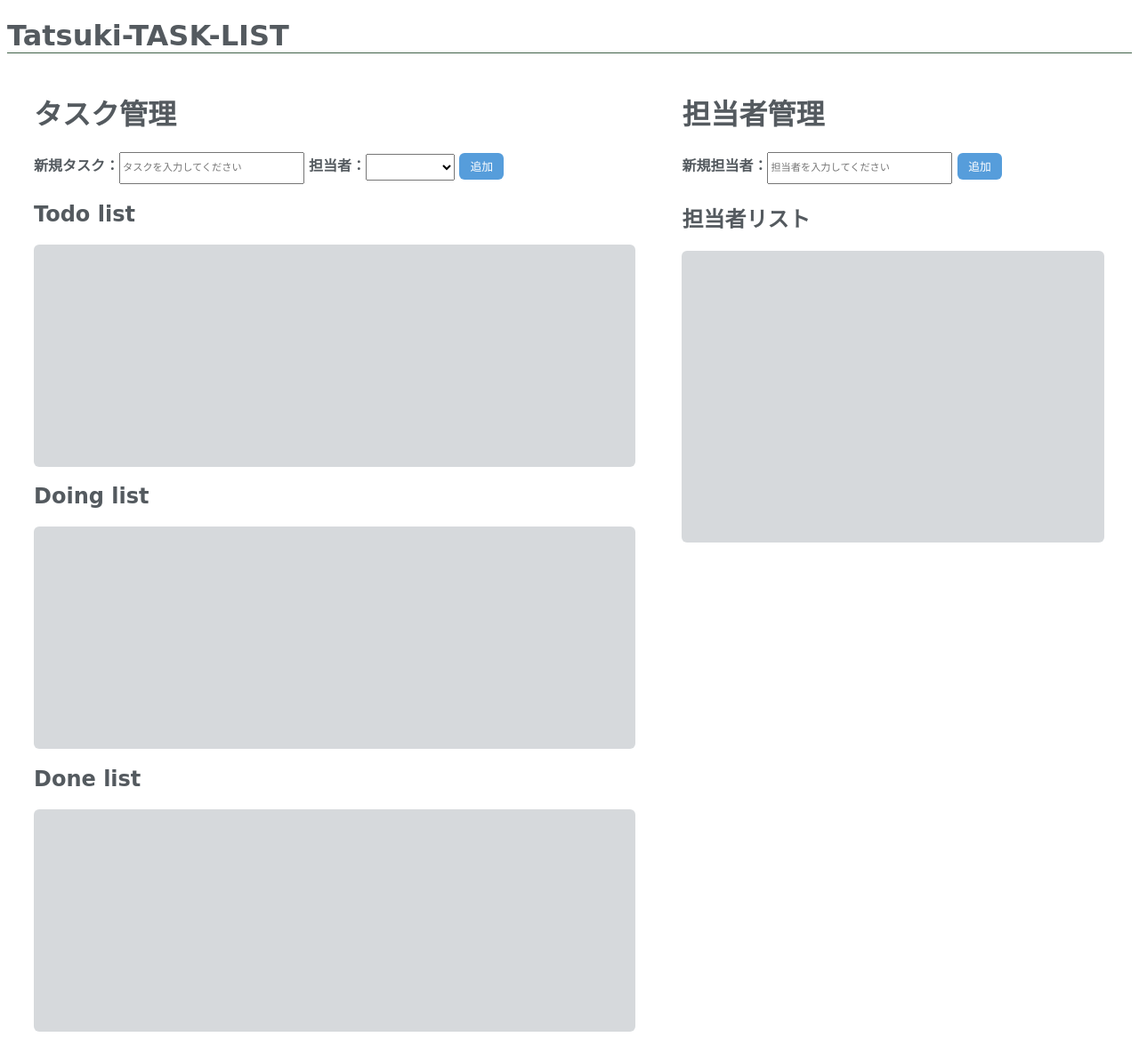
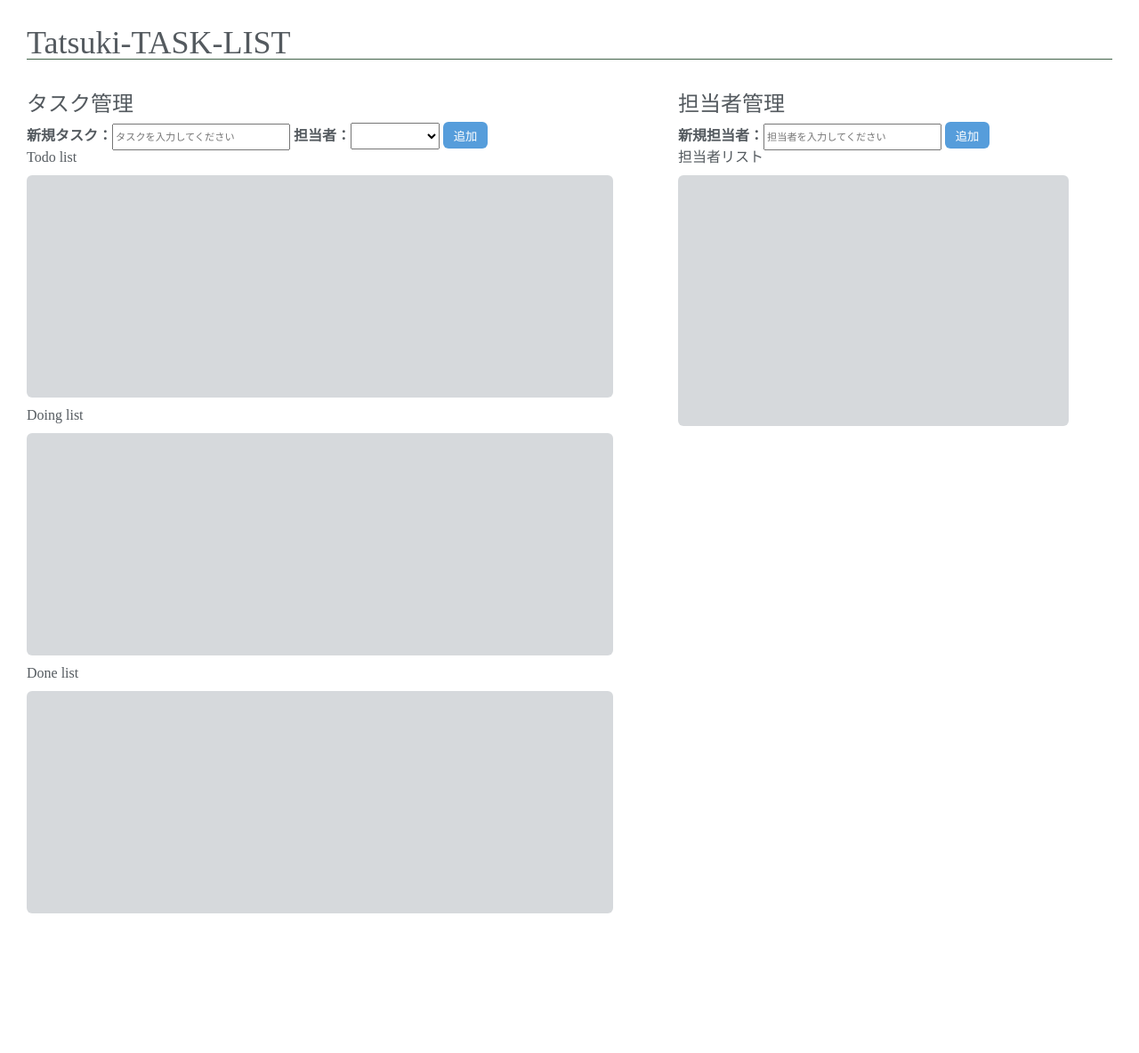
Before and after one commit to tacutty/tasklist, a PHP site: page / in a window 1280 px wide. Shown: the whole page at 89% size. After the commit the page ends 1027 px from the top, so only its background shows below. Run offline with PHP 8.4, Linux system fonts and the light colour scheme; lists and menus that the app fills with data are empty.

Commit message:
スタイル調整

```diff
--- a/css/reset.css
+++ b/css/reset.css
@@ -1,13 +1,52 @@
+/* http://meyerweb.com/eric/tools/css/reset/
+   v2.0 | 20110126
+   License: none (public domain)
+*/
+
+html, body, div, span, applet, object, iframe,
+h1, h2, h3, h4, h5, h6, p, blockquote, pre,
+a, abbr, acronym, address, big, cite, code,
+del, dfn, em, img, ins, kbd, q, s, samp,
+small, strike, strong, sub, sup, tt, var,
+b, u, i, center,
+dl, dt, dd, ol, ul, li,
+fieldset, form, label, legend,
+table, caption, tbody, tfoot, thead, tr, th, td,
+article, aside, canvas, details, embed,
+figure, figcaption, footer, header, hgroup,
+menu, nav, output, ruby, section, summary,
+time, mark, audio, video {
+  margin: 0;
+  padding: 0;
+  border: 0;
+  font-size: 100%;
+  font: inherit;
+  vertical-align: baseline;
+}
+/* HTML5 display-role reset for older browsers */
+article, aside, details, figcaption, figure,
+footer, header, hgroup, menu, nav, section {
+  display: block;
+}
 body {
-  font-family: cursive, "游ゴシック";
-  color: #091118b1;
+  line-height: 1;
+}
+ol, ul {
+  list-style: none;
+}
+blockquote, q {
+  quotes: none;
+}
+blockquote:before, blockquote:after,
+q:before, q:after {
+  content: '';
+  content: none;
+}
+table {
+  border-collapse: collapse;
+  border-spacing: 0;
 }
 
-button, input, select, textarea {
-  font-family: cursive, "游ゴシック";
-  font-size   : 80%;
+* {
+  box-sizing: border-box;
 }
-
-ul {
-  list-style: none;
-}
--- a/css/style.css
+++ b/css/style.css
@@ -1,5 +1,22 @@
-header > h1 {
+body {
+  font-family:  "游ゴシック";
+  color: #091118b1;
+}
+.header {
+  padding: 30px 30px 0 30px;
+}
+h1 {
+  font-size: 36px;
   border-bottom: 1px solid #416249fe;
+}
+
+h2 {
+  font-size: 24px;
+  padding: 8px 0;
+}
+
+h3 {
+  font-size: 16px;
 }
 
 label {
@@ -26,13 +43,14 @@ button {
 }
 
 .main-container {
+  padding: 30px;
   display: grid;
   grid-template-columns:60% 40%;
   grid-auto-columns: auto;
 }
 
-.task-container {
-  margin-left: 30px;
+.task-container > ul, .person-container > ul {
+  margin: 12px 0;
 }
 
 #add_task_button, #add_person_button {
--- a/index.html
+++ b/index.html
@@ -8,28 +8,28 @@
   <title>Todo</title>
 </head>
 <body>
-  <header>
+  <header class="header">
     <h1>Tatsuki-TASK-LIST</h1>
   </header>
   <main>
     <div class="main-container">
       <div class="task-container">
-        <h1>タスク管理</h1>
+        <h2>タスク管理</h2>
         <label>新規タスク：<input id="task_text" onfocus="personAlert()" type="text" placeholder="タスクを入力してください"></label>
         <label>担当者：<select id="select_person"></select></label>
         <button id="add_task_button">追加</button>
-        <h2>Todo list</h2>
+        <h3>Todo list</h3>
         <ul id="todo_list"></ul>
-        <h2>Doing list</h2>
+        <h3>Doing list</h3>
         <ul id="doing_list"></ul>
-        <h2>Done list</h2>
+        <h3>Done list</h3>
         <ul id="done_list"></ul>
       </div>
       <div class="person-container">
-        <h1>担当者管理</h1>
+        <h2>担当者管理</h2>
         <label>新規担当者：<input id="person_text" type="text" placeholder="担当者を入力してください" >
         <button id="add_person_button">追加</button></label>
-        <h2>担当者リスト</h2>
+        <h3>担当者リスト</h3>
         <ul id="person_list"></ul>
       </div>
     </div>
```
